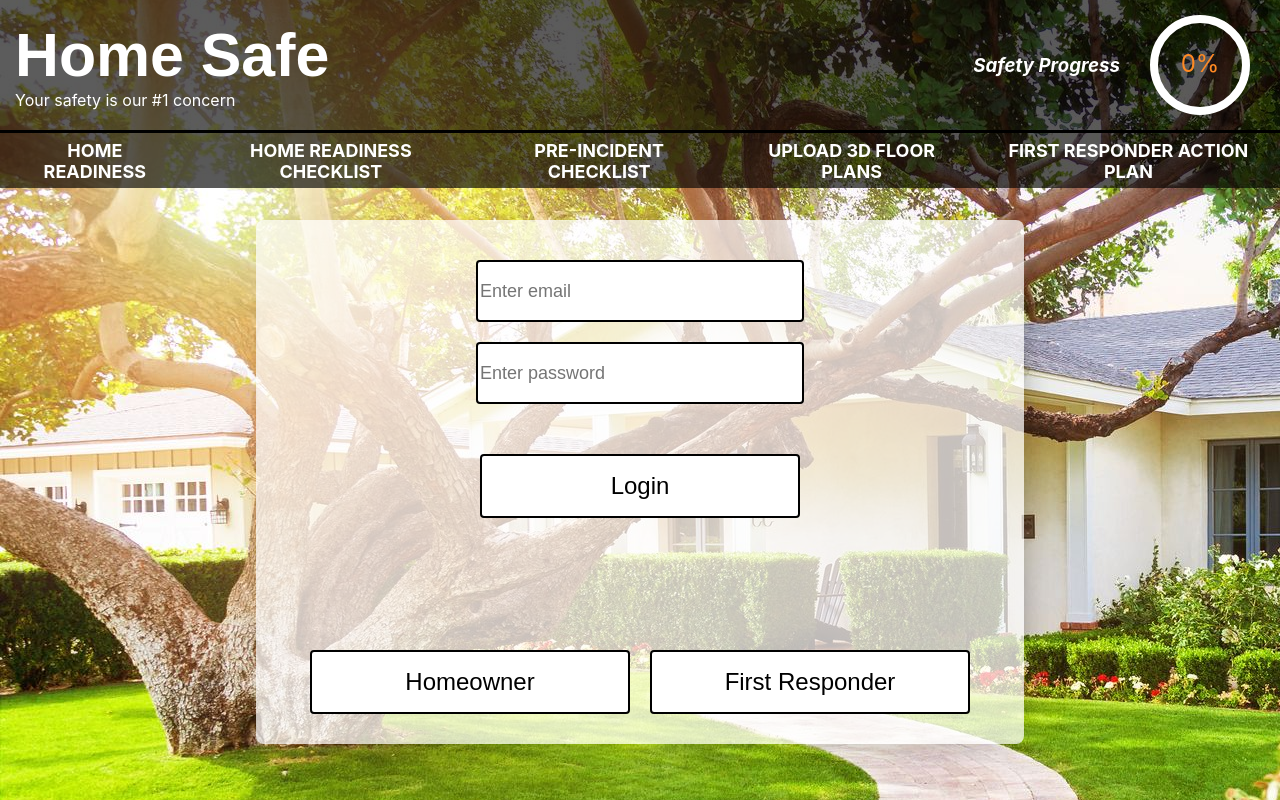
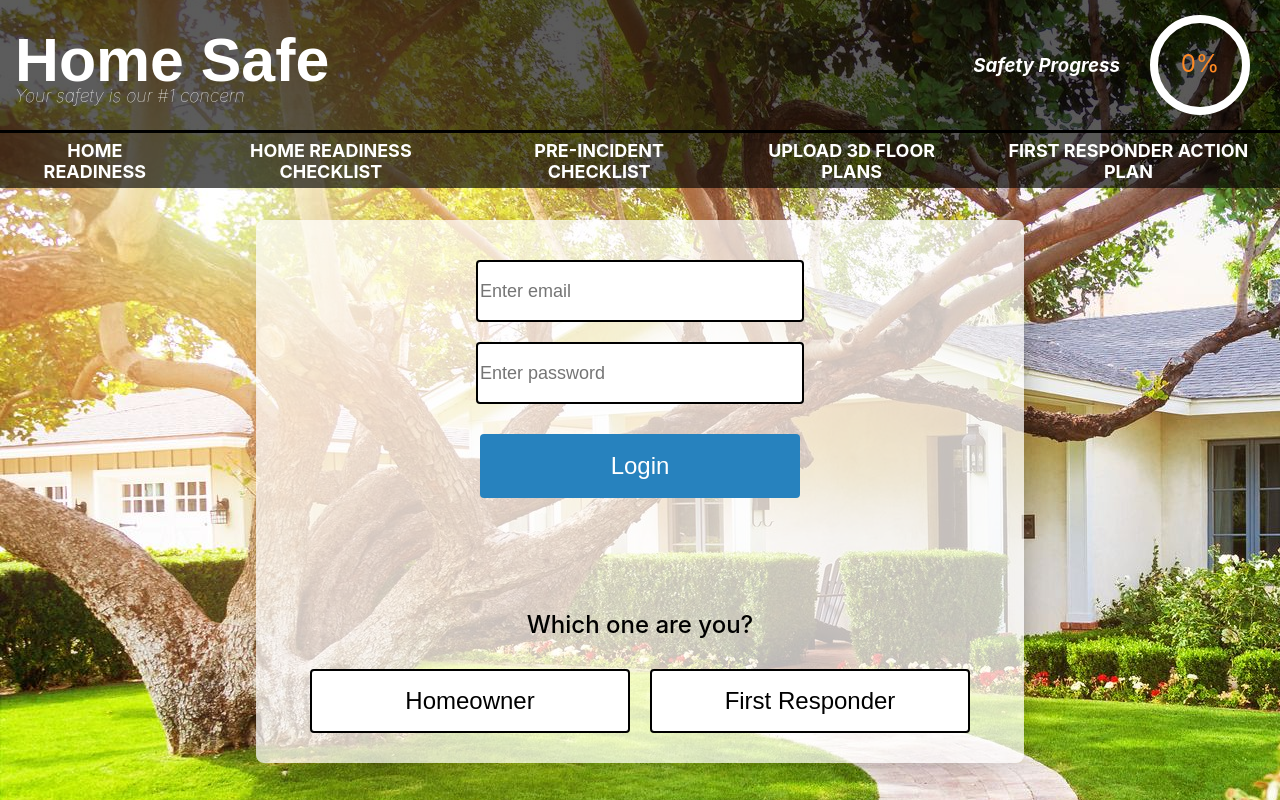
Before and after one commit to baldm0mma/home-safe, a React (Create React App) app: page / in a window 1280 px wide. Built offline with nearby package versions, Linux system fonts and the light colour scheme; a web font is replaced by a local one.

Commit message:
Add finishing styles to login and header

```diff
--- a/src/Components/Header/Header.scss
+++ b/src/Components/Header/Header.scss
@@ -40,7 +40,10 @@ h1 {
 }
 
 .tagline {
-  margin: 0 0 0 15px;
+  margin: -10px 0 0 15px;
+  font-weight: 100;
+  font-style: italic;
+  font-size: 1.1rem;
 }
 
 .home-link {
--- a/src/Components/Login/Login.scss
+++ b/src/Components/Login/Login.scss
@@ -12,8 +12,11 @@
 }
 
 .login-button {
-  margin-top: 40px;
+  margin-top: 20px;
   width: 25vw;
+  background-color: #2782be;
+  border: none;
+  color: white;
   &:hover {
     cursor: pointer;
     opacity: .6;
@@ -28,3 +31,19 @@
   margin: 10px;
   font-size: 18px;
 }
+
+.user-button {
+  margin-top: 30px;
+  width: 25vw;
+  &:hover {
+    cursor: pointer;
+    opacity: .6;
+  }
+}
+
+.login-message {
+  font-size: 1.5rem;
+  font-weight: 500;
+  text-align: center;
+  margin: 0;
+}
--- a/src/Components/LoginScreen/LoginScreen.js
+++ b/src/Components/LoginScreen/LoginScreen.js
@@ -14,13 +14,14 @@ export class LoginScreen extends Component {
   };
   render = () => {
     return (
-      <div className='loginScreen-container'>
+      <div className={`loginScreen-container ${this.state.user === "homeowner" ? "homeowner-background" : "first-responder-background"}`}>
         <Login></Login>
+          <p className="login-message">Which one are you?</p>
         <nav className="nav-wrapper">
-          <button className="login-button" onClick={() => this.toggleUser('homeowner')}>
+          <button className="user-button" onClick={() => this.toggleUser('homeowner')}>
             Homeowner
           </button>
-          <button className="login-button" onClick={() => this.toggleUser('firstResponder')}>
+          <button className="user-button" onClick={() => this.toggleUser('firstResponder')}>
             First Responder
           </button>
         </nav>
--- a/src/Components/LoginScreen/LoginScreen.scss
+++ b/src/Components/LoginScreen/LoginScreen.scss
@@ -8,6 +8,15 @@
   width: 60vw;
 }
 
+.homeowner-background {
+  background: #2782beb4;
+  background: rgba(255, 255, 255, 0.719);
+}
+
+.first-responder-background {
+  background: #cc3c2ca4;
+}
+
 .nav-wrapper {
   display: flex;
   justify-content: center;
```
Also changed, not shown: src/Components/Login/Login.js (line endings or trailing spaces), src/Containers/SummaryBranch/SummaryBranch.js (line endings or trailing spaces).
